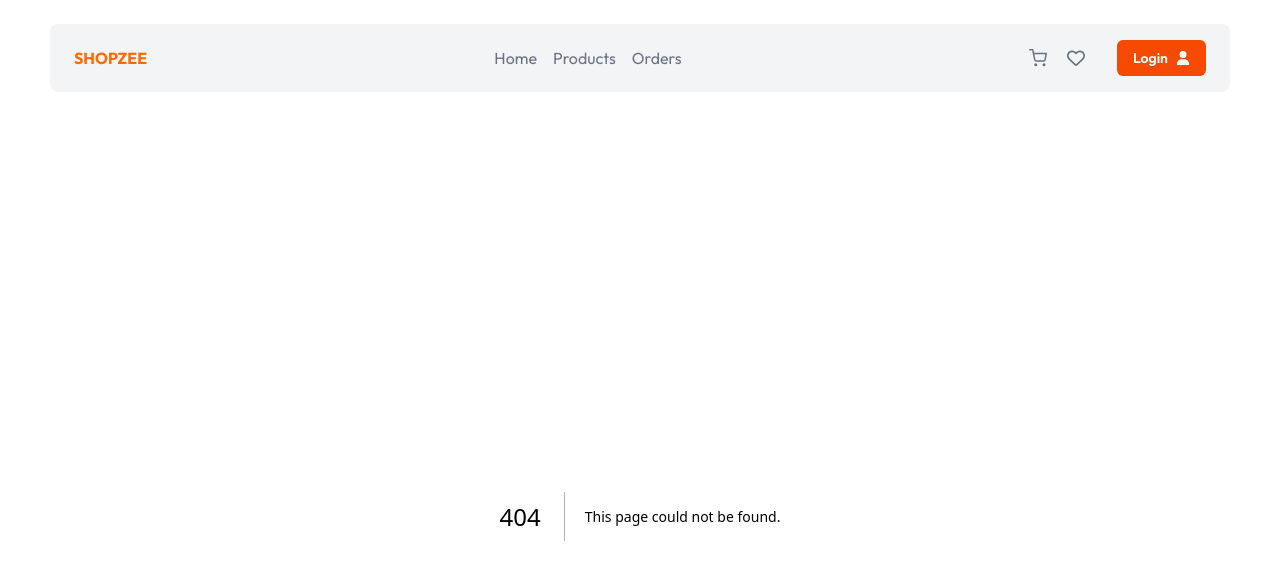
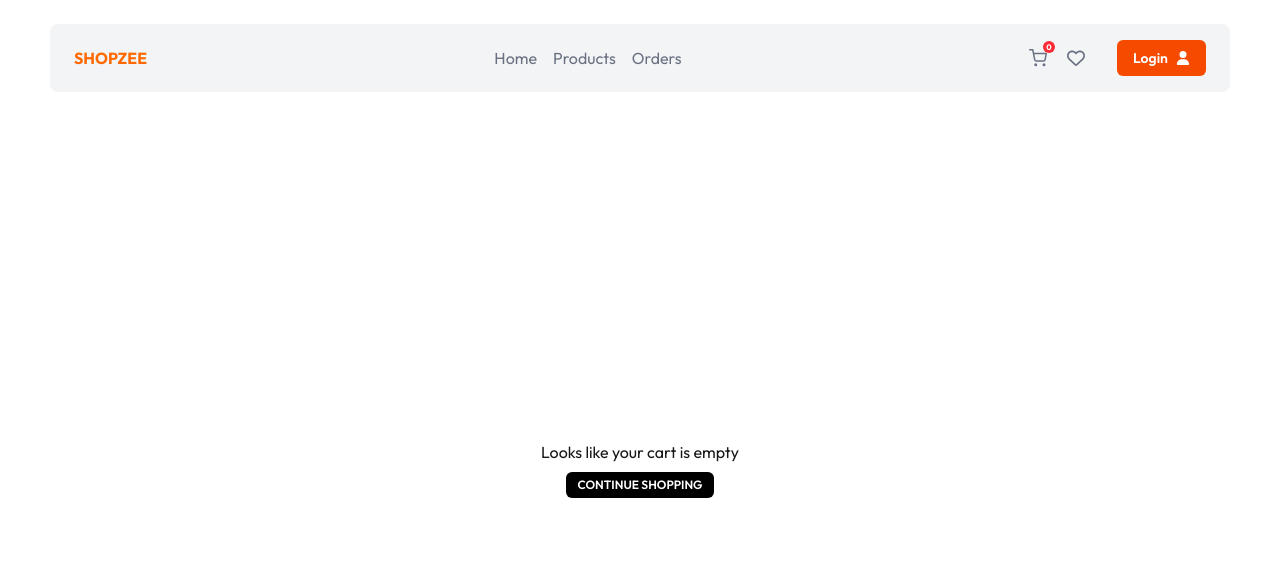
Before and after one commit to sunderdeveloper/shopzee, a Next.js app: page /cart in a window 1280 px wide. Before the commit this address had no page. Shown: the top 580 px of the page. Built offline with nearby package versions, Linux system fonts and the light colour scheme.

Commit message:
updated cart item number dynamically

```diff
--- /dev/null
+++ b/app/cart/page.js
@@ -0,0 +1,51 @@
+"use client";
+import CartContext from "@/components/context/CartContext";
+import Link from "next/link";
+import { useContext } from "react";
+import Image from "next/image";
+
+const Cart = () => {
+  const { cartItems } = useContext(CartContext);
+
+  console.log(cartItems)
+  return (
+    <div className="max-w-11/12 mx-auto mt-8">
+      {cartItems.length >= 1 ? (
+        cartItems.map((item) => {
+          return (
+            <div key={item.id} className="flex items-center justify-between gap-8 pb-5 border-b border-dashed border-b-gray-300 mb-5">
+              <div className="flex items-center gap-6">
+                <Image
+                className="bg-gray-100 rounded-md"
+                width={150}
+                height={150}
+                src={item.images[0]}
+                alt="product image"
+              />
+              <div>
+                <span className="capitalize text-gray-400">{item.category}</span>
+                <h1 className="uppercase my-2 text-sm">{item.title}</h1>
+                <p className="flex items-center gap-2"><span className="w-2 h-2 bg-black rounded-md block"></span> In stock ({item.stock})</p>
+              </div>
+              </div>
+                <div className="flex items-center gap-4 py-1 px-4 border border-gray-500 rounded-sm w-fit text-sm">
+              <span className="text-lg cursor-pointer" onClick={() => decreaseItem()}>-</span> 1
+              <span className="text-lg cursor-pointer" onClick={() => increaseItem()}>+</span>
+            </div>
+            </div>
+          );
+        })
+      ) : (
+        <div className="min-h-[calc(100vh-150px)] flex flex-col items-center justify-center ">
+          <h1>Looks like your cart is empty</h1>
+          <Link href="/products">
+            <button className="my-2 bg-black text-white py-1 px-3 rounded-md cursor-pointer uppercase text-[12px] font-semibold">
+              Continue Shopping
+            </button>
+          </Link>
+        </div>
+      )}
+    </div>
+  );
+};
+export default Cart;
--- a/app/layout.js
+++ b/app/layout.js
@@ -1,6 +1,7 @@
 import { Geist, Geist_Mono, Outfit } from "next/font/google";
 import "./globals.css";
 import NavBar from "@/components/Nav/NavBar"
+import { CartProvider } from "@/components/context/CartContext";
 
 const outfit = Outfit({
   subsets: ["latin"],
@@ -16,8 +17,11 @@ export default function RootLayout({ children }) {
     <html
       lang="en">
       <body className={`${outfit.className} min-h-full flex flex-col overflow-x-hidden`}>
-        <NavBar/>
-        {children}</body>
+        <CartProvider>
+          <NavBar/>
+        {children}
+        </CartProvider>
+        </body>
     </html>
   );
 }
--- a/app/products/page.js
+++ b/app/products/page.js
@@ -1,10 +1,12 @@
 "use client";
+import CartContext from "@/components/context/CartContext";
 import Card from "@/components/UI/Card";
-import { useEffect, useState } from "react";
+import { useContext, useEffect, useState } from "react";
 import { IoSearch } from "react-icons/io5";
 
 const Shop = () => {
   const [products, setProducts] = useState([]);
+
   const renderProducts = async () => {
     const url = "https://dummyjson.com/products";
 
@@ -17,48 +19,47 @@ const Shop = () => {
     renderProducts();
   }, []);
 
-  const [min, setMin] = useState(100);
-  const [max, setMax] = useState(600);
-
-  const minLimit = 0;
-  const maxLimit = 800;
   return (
     <>
       <div className="grid grid-cols-[300px_1fr] gap-4 mx-4 max-w-7xl">
         <div className="w-full h-screen border-gray-300 rounded-xl p-4 sticky top-5">
           <div className="flex items-center justify-between bg-gray-100 rounded-md py-2 px-4">
-            <input type="text" placeholder="search" className="flex-1 outline-0 border-0 text-gray-700"/>
-             <IoSearch className="text-gray-400"/>
+            <input
+              type="text"
+              placeholder="search"
+              className="flex-1 outline-0 border-0 text-gray-700"
+            />
+            <IoSearch className="text-gray-400" />
           </div>
           <div className="p-4 bg-gray-50 mt-4 border border-gray-100 rounded-md">
-            <h3 className="text-orange-500 font-semibold text-[18px]">Categories</h3>
+            <h3 className="text-orange-500 font-semibold text-[18px]">
+              Categories
+            </h3>
             <div className="flex items-center gap-2 my-2 text-gray-600">
-              <input type="checkbox" className=""/>
+              <input type="checkbox" className="" />
               <p className="text-sm text-gray-600">Mens</p>
             </div>
             <div className="flex items-center gap-2 my-2 text-gray-600">
-              <input type="checkbox" className=""/>
+              <input type="checkbox" className="" />
               <p className="text-sm">Womens</p>
             </div>
             <div className="flex items-center gap-2 my-2 text-gray-600">
-              <input type="checkbox" className=""/>
+              <input type="checkbox" className="" />
               <p className="text-sm">Kids</p>
             </div>
           </div>
           <div className="p-4 bg-gray-50 mt-4 border border-gray-100 rounded-md">
             <h3 className="text-orange-500 font-semibold text-[18px]">Price</h3>
             <div className="flex items-center gap-2 my-2 text-gray-600">
-              <input type="checkbox" className=""/>
+              <input type="checkbox" className="" />
               <p className="text-sm text-gray-600">Mens</p>
             </div>
-
-
           </div>
         </div>
         <div className="grid grid-cols-3 gap-8 w-full">
           {products.map((product) => {
-        return <Card product={product} key={product.id} />
-      })}
+            return <Card product={product} key={product.id} />;
+          })}
         </div>
       </div>
     </>
--- a/components/Nav/NavBar.js
+++ b/components/Nav/NavBar.js
@@ -1,10 +1,17 @@
+"use client"
 import Link from "next/link"
 import { FiShoppingCart } from "react-icons/fi";
 import { FaRegHeart, FaUser  } from "react-icons/fa6";
+import { useContext, useState } from "react";
+import CartContext from "../context/CartContext";
 const NavBar = () => {
+   const {cartItems} = useContext(CartContext)
+
     return <>
     <div className="flex items-center justify-between max-w-295 w-full p-4 px-6 my-6 rounded-lg mx-auto bg-gray-100">
-        <h1 className="font-bold text-orange-500">SHOPZEE</h1>
+        <Link href="/">
+        <h1 className="font-bold text-orange-500 cursor-pointer">SHOPZEE</h1>
+        </Link>
         <ul className="flex items-center gap-4">
             <li className="text-gray-500 cursor-pointer">
               <Link href="/">Home</Link>
@@ -12,16 +19,20 @@ const NavBar = () => {
             <li className="text-gray-500 cursor-pointer">
               <Link href="/products">Products</Link>
             </li>
-            {/* <li className="text-gray-500 cursor-pointer">
-              <Link href="/categories">Categories</Link>
-            </li> */}
+
             <li className="text-gray-500 cursor-pointer">
               <Link href="/orders">Orders</Link>
             </li>
+
         </ul>
         <div className="flex items-center gap-8">
           <div className="flex items-center gap-5">
-            <FiShoppingCart  className="text-gray-500 text-lg"/>
+            <Link href="/cart">
+            <div className="relative">
+              <FiShoppingCart  className="text-gray-500 text-lg"/>
+              <span className="absolute text-[8px] flex items-center justify-center w-3 h-3 rounded-xl text-white bg-red-500 font-bold -top-2 -right-2">{cartItems.length}</span>
+            </div>
+            </Link>
           <FaRegHeart  className="text-gray-500 text-lg"/>
           </div>
           <Link href="/login">
--- a/components/UI/Card.js
+++ b/components/UI/Card.js
@@ -1,17 +1,22 @@
+"use client";
 import Image from "next/image";
 import { FaStar, FaRegStar } from "react-icons/fa";
 import { FaRegHeart } from "react-icons/fa6";
 import { IoEyeOutline } from "react-icons/io5";
 import { useRouter } from "next/navigation";
+import { useContext } from "react";
+import CartContext from "../context/CartContext";
 const Card = ({ product }) => {
-  const router = useRouter()
+  const {addtocart} = useContext(CartContext);
+  const router = useRouter();
   return (
     <>
       <div className="bg-gray-100 rounded-xl p-4 text-center relative group overflow-hidden">
         <div className="absolute gap-2 p-2 right-5 top-5 translate-x-100 opacity-0 group-hover:translate-x-0 group-hover:opacity-100 transition duration-400">
-
-          <span onClick={() => router.push(`/products/${product.id}`)}
-          className="bg-white/80 w-10 h-10 flex items-center justify-center text-lg cursor-pointer text-gray-600 mb-2">
+          <span
+            onClick={() => router.push(`/products/${product.id}`)}
+            className="bg-white/80 w-10 h-10 flex items-center justify-center text-lg cursor-pointer text-gray-600 mb-2"
+          >
             <IoEyeOutline />
           </span>
 
@@ -20,7 +25,13 @@ const Card = ({ product }) => {
           </span>
         </div>
 
-        <Image className="" width={250} height={100} src={product.images[0]} alt="product image"/>
+        <Image
+          className=""
+          width={250}
+          height={100}
+          src={product.images[0]}
+          alt="product image"
+        />
         <h1>{product.title}</h1>
         <h3 className="flex items-end justify-center my-2 text-xl text-orange-500 font-semibold">
           <svg
@@ -61,7 +72,10 @@ const Card = ({ product }) => {
           <FaRegStar /> {product.rating}
         </p>
 
-        <button className="my-2 bg-black text-white py-1 px-3 rounded-md cursor-pointer uppercase text-[12px] font-semibold">
+        <button
+          className="my-2 bg-black text-white py-1 px-3 rounded-md cursor-pointer uppercase text-[12px] font-semibold"
+          onClick={() => addtocart(product)}
+        >
           Add to cart
         </button>
       </div>
--- /dev/null
+++ b/components/context/CartContext.js
@@ -0,0 +1,20 @@
+"use client";
+import { createContext, useState } from "react";
+
+const CartContext = createContext();
+
+export const CartProvider = ({ children }) => {
+  const [cartItems, setCartItems] = useState([]);
+
+  const addtocart = (product) => {
+    setCartItems((prev) => [...prev, product]);
+    console.log(cartItems)
+    return
+  };
+
+  return (
+    <CartContext.Provider value={{cartItems, addtocart}}>{children}</CartContext.Provider>
+  );
+};
+
+export default CartContext;
--- a/package.json
+++ b/package.json
@@ -9,6 +9,7 @@
     "lint": "eslint"
   },
   "dependencies": {
+    "mysql2": "^3.21.0",
     "next": "16.2.1",
     "react": "19.2.4",
     "react-dom": "19.2.4",
```
Also changed, not shown: app/page.js (+6 -1 lines), 1 other file (tests, documents, lock files or other folders).
